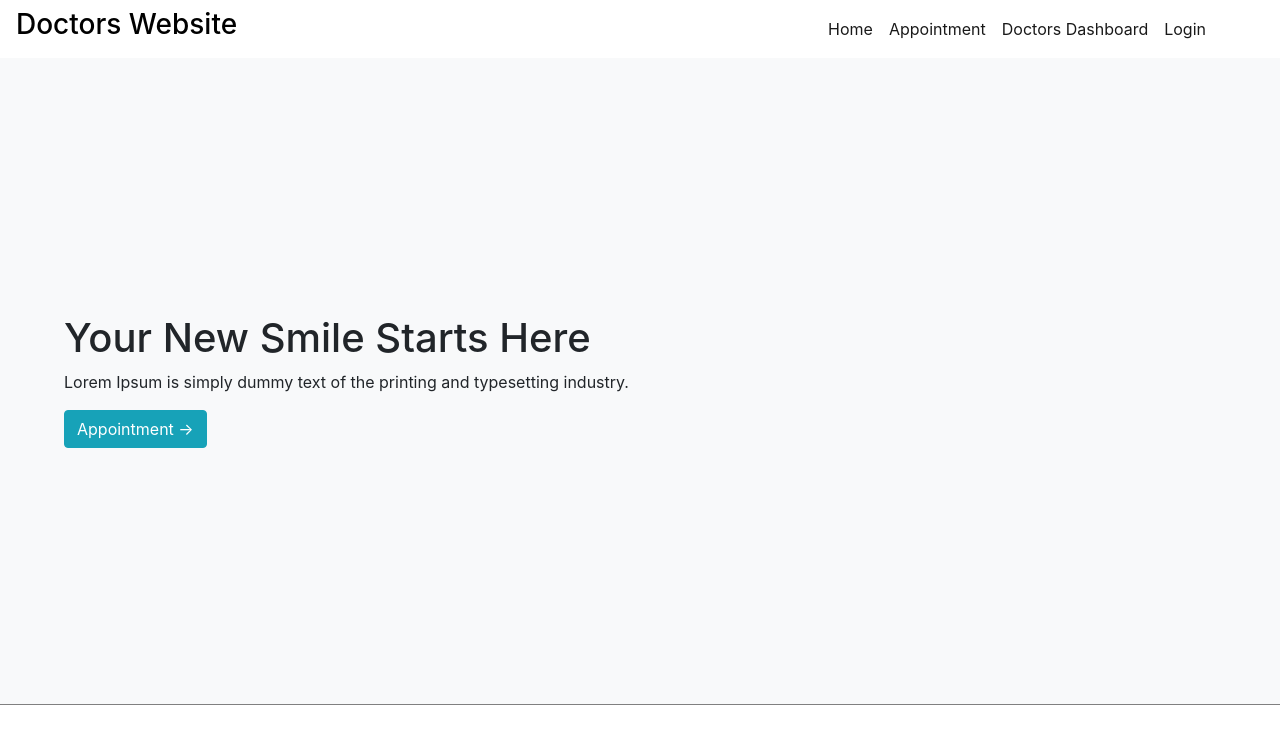
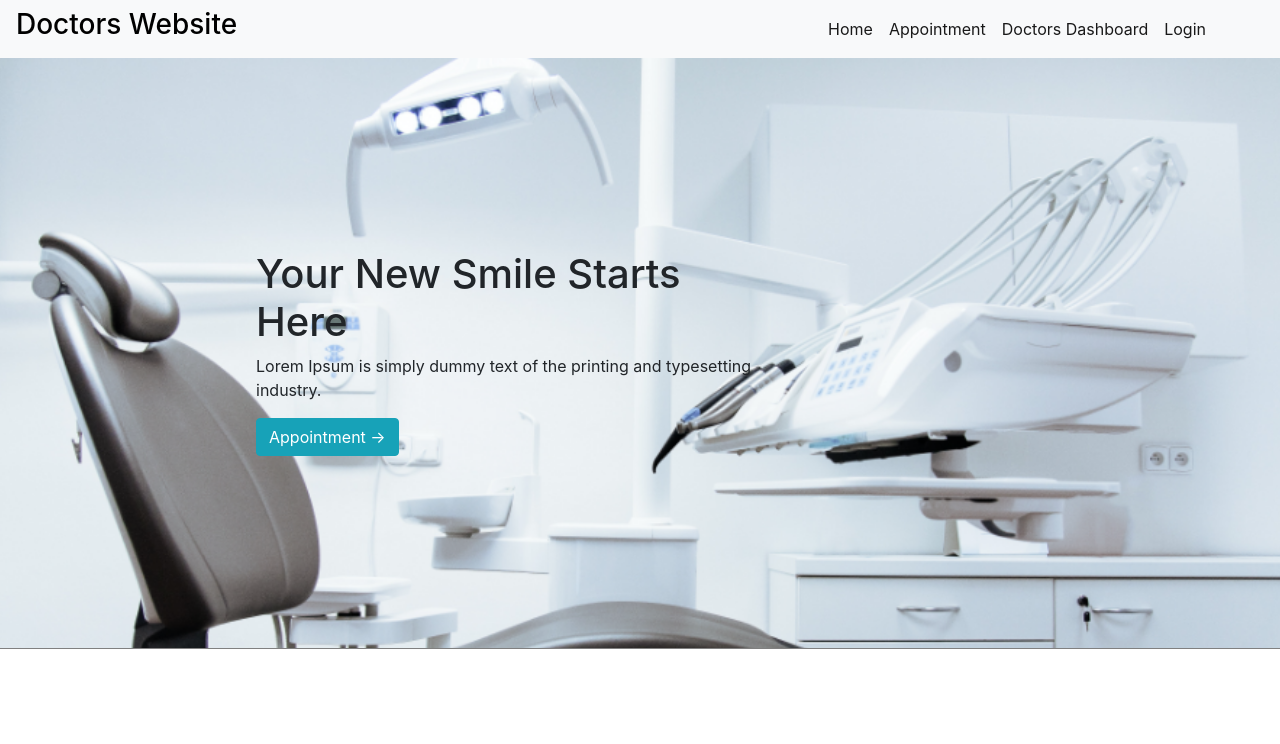
Before and after one commit to masrur-sakib/doctors-website, a React (Create React App) app: page / in a window 1280 px wide. Shown: the top 744 px of the page. Built offline with nearby package versions, Linux system fonts and the light colour scheme.

Commit message:
Site Design Complete

```diff
--- a/src/App.css
+++ b/src/App.css
@@ -1,5 +1,5 @@
 .App {
-  text-align: center;
+  text-align: left;
 }
 
 .website_name{
--- a/src/Components/Appointment/Appointment.css
+++ b/src/Components/Appointment/Appointment.css
@@ -1,11 +1,13 @@
 .appontment_title{
     color: #138496;
+    text-align: center;
 }
 .appointment_section{
     color: #138496;
     text-align: left;
-    margin-bottom: 50px;
+    margin: 50px 0px;
 }
 .card-deck{
     margin: 30px 50px;
+    text-align: center;
 }
--- a/src/Components/Appointment/Appointment.js
+++ b/src/Components/Appointment/Appointment.js
@@ -7,7 +7,8 @@ const Appointment = () => {
     return (
         <div>
             <div className='container appointment_section'>
-                <h1>Appointment</h1>
+                <h3>Appointment</h3>
+                <br/>
                 <Calendar />
             </div>
             <div className='container'>
--- a/src/Components/BookAppointment/BookAppointment.css
+++ b/src/Components/BookAppointment/BookAppointment.css
@@ -2,7 +2,7 @@
     display: block;
     margin-top: 20px;
     padding: 15px;
-    width: 35%;
+    width: 50%;
     border: 1px solid grey;
     border-radius: 5px;
 }
--- a/src/Components/Dashboard/Dashboard.css
+++ b/src/Components/Dashboard/Dashboard.css
@@ -27,3 +27,6 @@
 th, td {
     border-bottom: 1px solid #ddd;
   }
+  .back_to_home{
+      color: blue;
+  }
--- a/src/Components/Dashboard/Dashboard.js
+++ b/src/Components/Dashboard/Dashboard.js
@@ -256,6 +256,8 @@ function Dashboard(props) {
                                 <th><button className='btn btn-info'>View</button></th>
                             </tr>
                         </table>
+                        <br/>
+                        <a className='back_to_home' href="/home">Back to home</a>
                     </div>
                 </div>
             </main>
--- a/src/Components/Header/Header.js
+++ b/src/Components/Header/Header.js
@@ -4,7 +4,7 @@ import './Header.css'
 const Header = () => {
     return (
         <div>
-            <nav className="navbar navbar-expand-lg navbar-light">
+            <nav className="navbar navbar-expand-lg navbar-light bg-light">
             <a className='website_name' href="/"><h3>Doctors Website</h3></a>
             <button className="navbar-toggler" type="button" data-toggle="collapse" data-target="#navbarSupportedContent" aria-controls="navbarSupportedContent" aria-expanded="false" aria-label="Toggle navigation">
               <span className="navbar-toggler-icon"></span>
--- a/src/Components/Homepage/Homepage.css
+++ b/src/Components/Homepage/Homepage.css
@@ -2,8 +2,11 @@
     background-color: #cac9c9;
 }
 .homepage_first_section{
-    padding: 20% 5%;
+    padding: 15% 20%;
     background-color: #cac9c9;
+    background-image: url(../../images/Mask_Group_1.png);
+    background-repeat: no-repeat;
+    background-size: cover;
     text-align: left;
     border-bottom: 1px solid grey;
 }
--- a/src/Components/Homepage/Homepage.js
+++ b/src/Components/Homepage/Homepage.js
@@ -4,7 +4,7 @@ import './Homepage.css'
 const Homepage = () => {
     return (
         <div>
-            <div className="row homepage_first_section bg-light">
+            <div className="row homepage_first_section">
                 <div className="col-md-8">
                     <h1>Your New Smile Starts Here</h1>
                     <p>Lorem Ipsum is simply dummy text of the printing and typesetting industry. </p>
```
Also changed, not shown: 1 other file (tests, documents, lock files or other folders).
